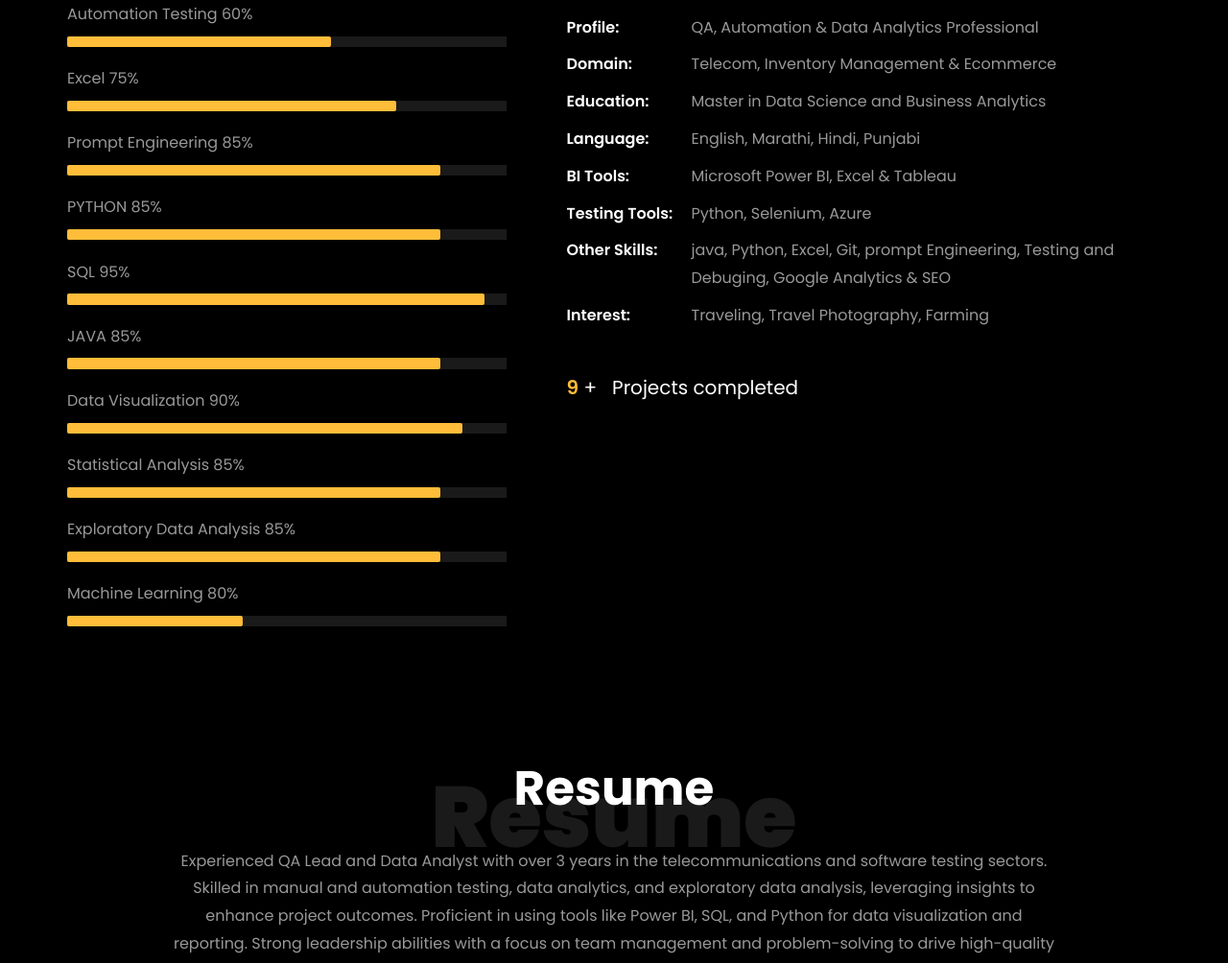
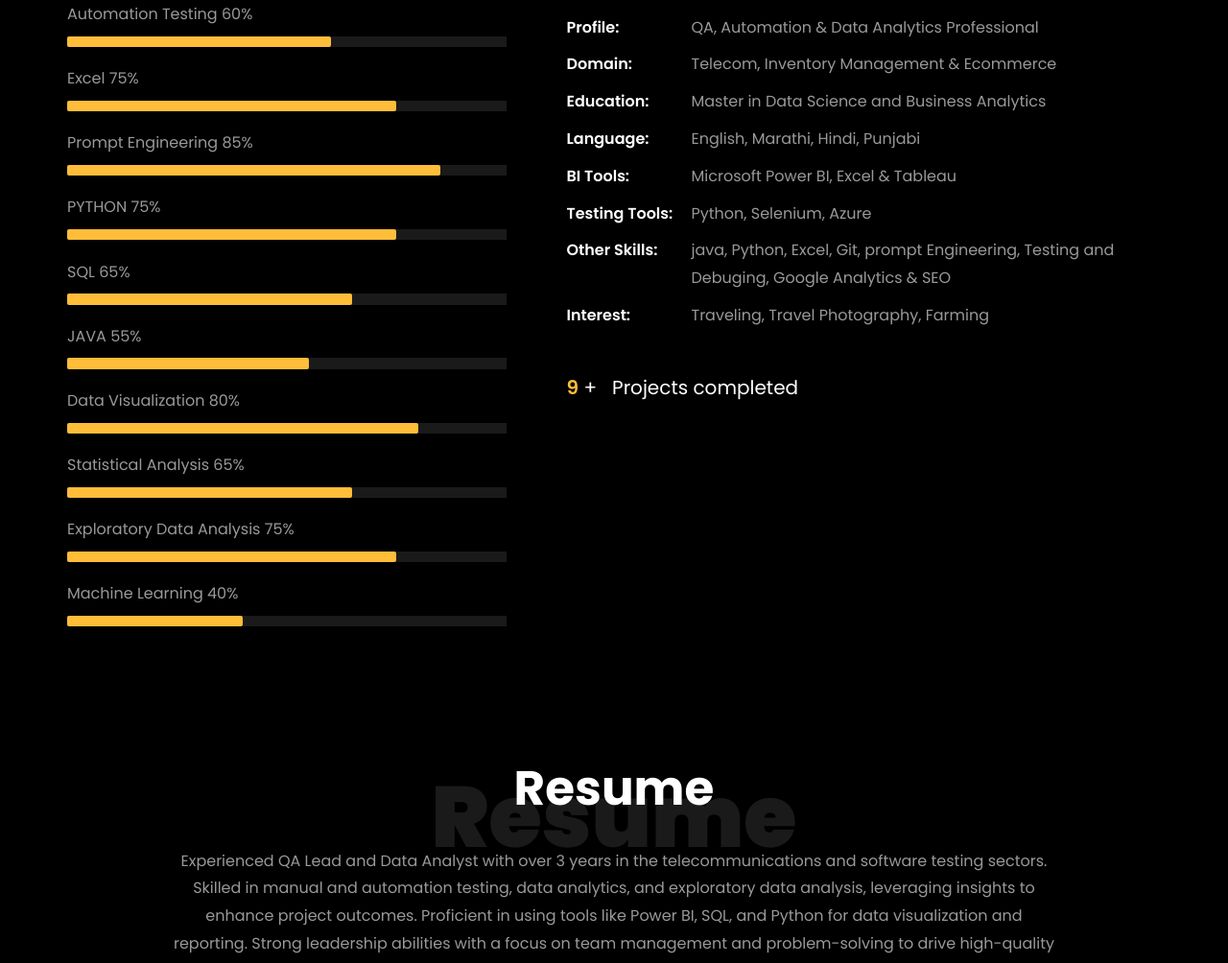
Before and after one commit to akshaypalande/akshaypalande.github.io, a plain HTML site: page index.html in a window 1280 px wide. Shown: the part 1188-2192 px from the top of the page at 96% size. Drawn offline with Linux system fonts and the light colour scheme; files whose address does not match are found by name.

Commit message:
Update index.html

```diff
--- a/index.html
+++ b/index.html
@@ -260,43 +260,43 @@
 											aria-valuemax="100"></div>
 									</div>
 
-									<span>PYTHON</span> <span class="pull-right">85%</span>
+									<span>PYTHON</span> <span class="pull-right">75%</span>
 									<div class="progress">
-										<div class="progress-bar" role="progressbar" style="width: 85%" aria-valuenow="85" aria-valuemin="0"
+										<div class="progress-bar" role="progressbar" style="width: 75%" aria-valuenow="75" aria-valuemin="0"
 											aria-valuemax="100"></div>
 									</div>
 
-									<span>SQL</span> <span class="pull-right">95%</span>
+									<span>SQL</span> <span class="pull-right">65%</span>
 									<div class="progress">
-										<div class="progress-bar" role="progressbar" style="width: 95%;" aria-valuenow="95" aria-valuemin="0"
+										<div class="progress-bar" role="progressbar" style="width: 65%;" aria-valuenow="65" aria-valuemin="0"
 											aria-valuemax="100"></div>
 									</div>
 
-									<span>JAVA</span> <span class="pull-right">85%</span>
+									<span>JAVA</span> <span class="pull-right">55%</span>
 									<div class="progress">
-										<div class="progress-bar" role="progressbar" style="width: 85%" aria-valuenow="85" aria-valuemin="0"
+										<div class="progress-bar" role="progressbar" style="width: 55%" aria-valuenow="55" aria-valuemin="0"
 											aria-valuemax="100"></div>
 									</div>
 
-									<span>Data Visualization</span> <span class="pull-right">90%</span>
+									<span>Data Visualization</span> <span class="pull-right">80%</span>
 									<div class="progress">
-										<div class="progress-bar" role="progressbar" style="width: 90%" aria-valuenow="90" aria-valuemin="0"
+										<div class="progress-bar" role="progressbar" style="width: 80%" aria-valuenow="80" aria-valuemin="0"
 											aria-valuemax="100"></div>
 									</div>
 
-									<span>Statistical Analysis</span> <span class="pull-right">85%</span>
+									<span>Statistical Analysis</span> <span class="pull-right">65%</span>
 									<div class="progress">
-										<div class="progress-bar" role="progressbar" style="width: 85%" aria-valuenow="85" aria-valuemin="0"
+										<div class="progress-bar" role="progressbar" style="width: 65%" aria-valuenow="65" aria-valuemin="0"
 											aria-valuemax="100"></div>
 									</div>
 
-									<span>Exploratory Data Analysis</span> <span class="pull-right">85%</span>
+									<span>Exploratory Data Analysis</span> <span class="pull-right">75%</span>
 									<div class="progress">
-										<div class="progress-bar" role="progressbar" style="width: 85%" aria-valuenow="85" aria-valuemin="0"
+										<div class="progress-bar" role="progressbar" style="width: 75%" aria-valuenow="75" aria-valuemin="0"
 											aria-valuemax="100"></div>
 									</div>
 
-									<span>Machine Learning</span> <span class="pull-right">80%</span>
+									<span>Machine Learning</span> <span class="pull-right">40%</span>
 									<div class="progress">
 										<div class="progress-bar" role="progressbar" style="width: 40%" aria-valuenow="40" aria-valuemin="0"
 											aria-valuemax="100"></div>
```
